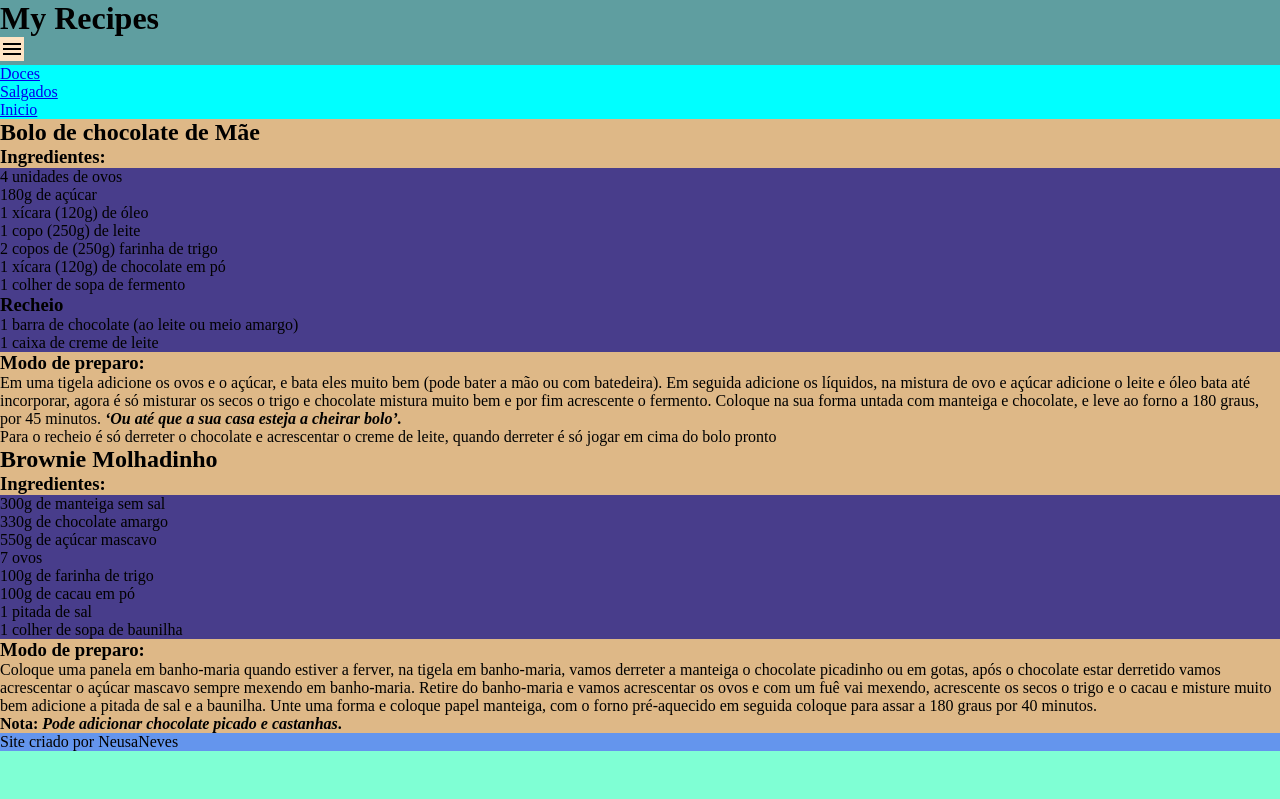
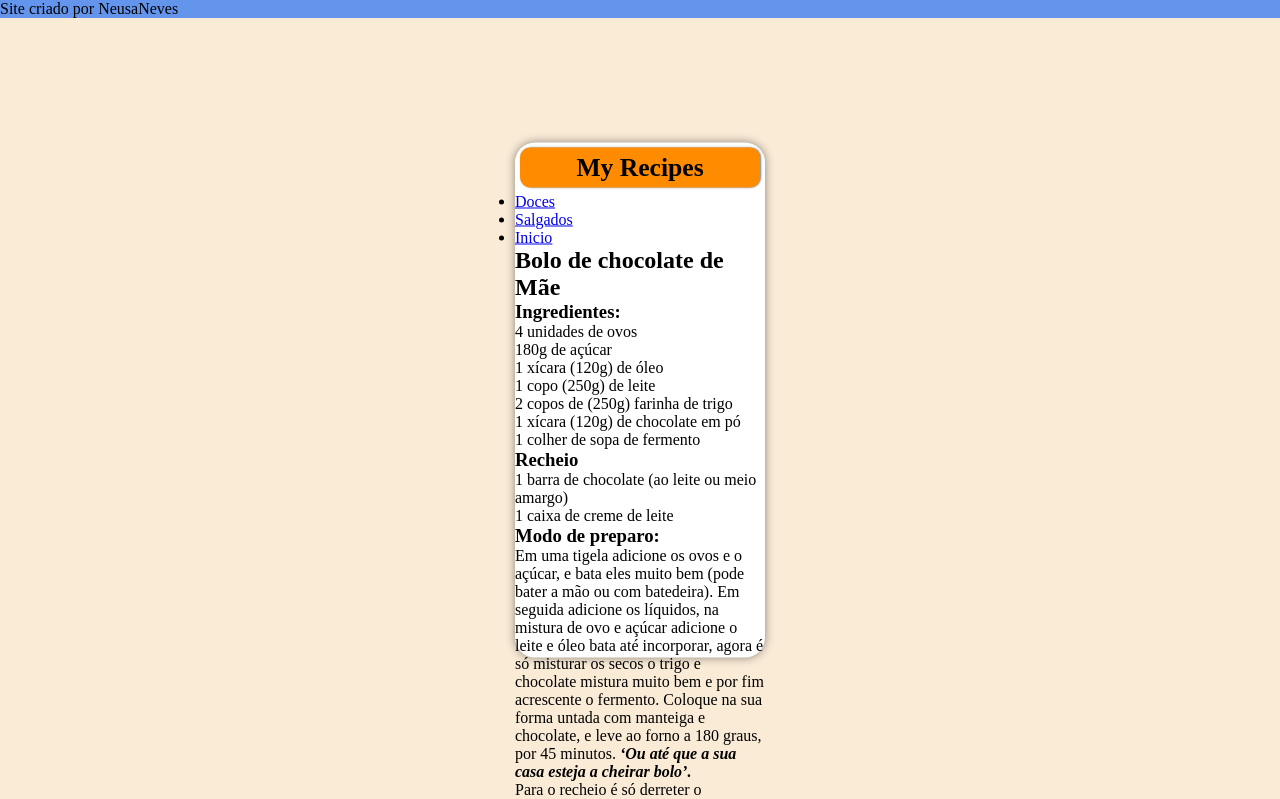
Before and after one commit to carinanv/Minhas-Receitas, a plain HTML site: page index.html in a window 1280 px wide. Shown: the top 799 px of the page. Drawn offline with nearby package versions, Linux system fonts and the light colour scheme; a web font is replaced by a local one.

Commit message:
criando o meu site de receita

```diff
--- a/estilos/style.css
+++ b/estilos/style.css
@@ -16,27 +16,42 @@
 }
 
 body, html {
-    background-color: aquamarine;
+    background-color: antiquewhite;
+    height: 100vh;
+    width: 100vw;
 }
 
-body > header#cabecalho {
-    background-color: cadetblue;
+main {
+    position: relative;
+    height: 100vh;
+    width: 100vw;
+
+
+    position: absolute;
+    top: 50%;
+    left: 50%;
+
+
+    background-color: white;
+    width: 250px;
+    height: 515px;
+    border-radius: 20px;
+    box-shadow: 0px 0px 10px rgba(0, 0, 0, 0.450);
+
+    transition: width .3s, heigth .3s;
+    transition-timing-function: ease;
+    transform: translate(-50%, -50%);
 }
 
-span#burguer {
-    background-color: bisque;
-}
-
-menu#itens {
-    background-color: aqua;
-}
-
-main > section.receita {
-    background-color: burlywood;
-}
-
-main > section.receita > article.ingrediente {
-    background-color:darkslateblue;
+header#cabecalho {
+    background-color: darkorange;
+    margin: 5px;
+    padding: 5px;
+    text-align: center;
+    font-size: .8em;
+    display: block;
+    border-radius: 10px;
+    box-shadow: 1px 0px 2px rgba(0, 0, 0, 0.507);
 }
 
 footer{
--- a/index.html
+++ b/index.html
@@ -12,12 +12,11 @@
         <link rel="stylesheet" href="estilos/style.css">
 </head>
 <body>
+    <main>
     <header id="cabecalho">
         <h1>My Recipes</h1>
-        <span id="burguer"
-        class="material-symbols-outlined" onclick="clickMenu()">
-            menu
-            </span>
+
+    </header>
         <menu id="itens">
             <ul>
                 <li><a href="#">Doces</a></li>
@@ -27,8 +26,7 @@
             </ul>
         </menu>
 
-    </header>
-    <main>
+
         <section class="receita">
             <h2>Bolo de chocolate de Mãe</h2>
             <h3>Ingredientes:</h3>
@@ -76,23 +74,6 @@
     <p>Site criado por NeusaNeves</p>
 </footer>
 
-<script>
-
-    function mudouTamanho(){
-        if(window.innerWidth >= 768){
-            itens.style.display = 'block'
-        }else{
-            itens.style.display = 'none'
-        }
-    }
-
-    function clickMenu(){
-        if (itens.style.display == 'block'){
-            itens.style.display = 'none'
-        }else {
-            itens.style.display = 'block'
-        }
-    }
 </script>
 
 </body>
```
